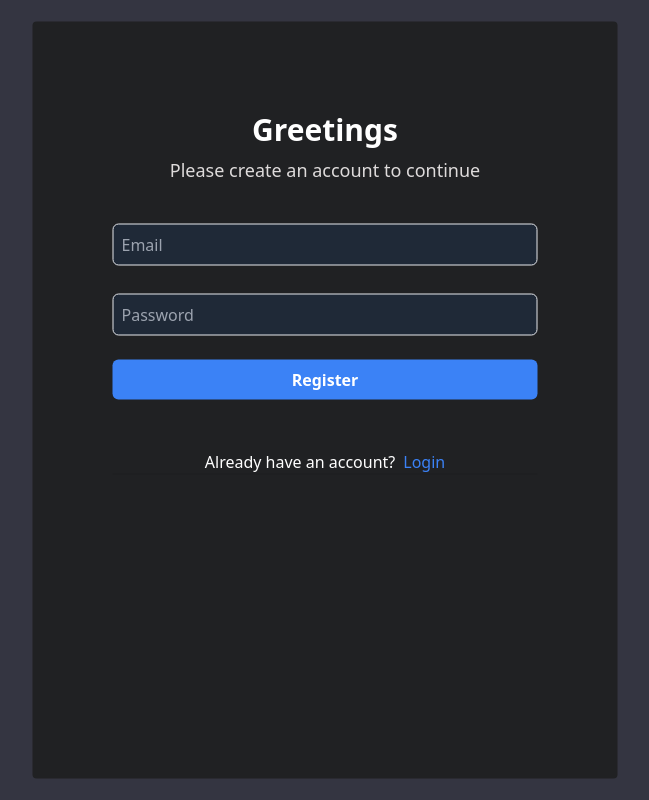
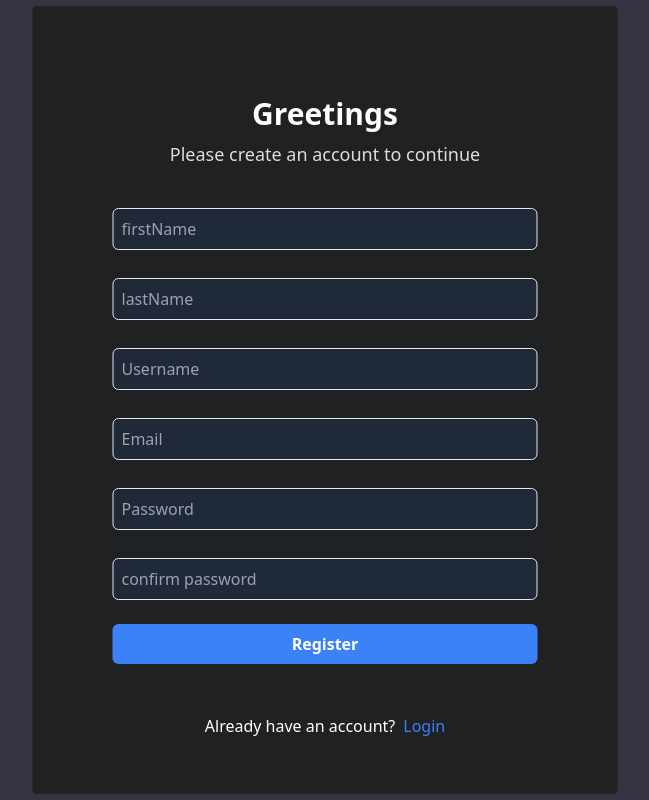
Before and after one commit to mohitnx/sentimentAnalyzer, a React (Vite) app: page /register in a window 1280 px wide. Shown: the whole page, without its empty margins (315-964 px from the left). Built offline with nearby package versions, Linux system fonts and the light colour scheme.

Commit message:
changed fileds

```diff
--- a/src/view/auth/RegisterView.tsx
+++ b/src/view/auth/RegisterView.tsx
@@ -3,6 +3,9 @@ import { Link } from "react-router-dom";
 import * as yup from "yup";
 
 const validationSchema = yup.object({
+  firstName: yup.string().required("First Name is required"),
+  lastName: yup.string().required("Last Name is required"),
+  username: yup.string().required("Username is required"),
   email: yup
     .string()
     .email("Invalid email format")
@@ -11,13 +14,21 @@ const validationSchema = yup.object({
     .string()
     .min(5, "Password must be at least 5 characters")
     .required("Password is required"),
+  confirmPassword: yup
+    .string()
+    .oneOf([yup.ref("password")], "Passwords must match")
+    .required("Please confirm your password"),
 });
 
 const RegisterView = () => {
   const formik = useFormik({
     initialValues: {
+      firstName: "",
+      lastName: "",
+      username: "",
       email: "",
       password: "",
+      confirmPassword: "",
     },
     validationSchema: validationSchema,
     onSubmit: (values, helpers) => {
@@ -36,7 +47,7 @@ const RegisterView = () => {
     <form onSubmit={formik.handleSubmit}>
       <div className="bg-lightBlack w-full h-[100vh]">
         <div className="absolute translate-x-[-50%] translate-y-[-50%]  top-[50%] left-[50%] ">
-          <div className="bg-black w-[585px] h-[757px] rounded-[4px] pt-[85px] pb-[55px] px-[80px] flex flex-col justify-between ">
+          <div className="bg-black w-[585px] h-[full] rounded-[4px] pt-[85px] pb-[55px] px-[80px] flex flex-col justify-between ">
             <div className="flex flex-col border-b-[1px] border-b-[rgba(0,0,0,0.10)]">
               <p className="font-[700] text-[30px] text-white select-none text-center">
                 Greetings
@@ -44,6 +55,45 @@ const RegisterView = () => {
               <p className="font-[400] text-[18px] text-[#dedbdb] pt-[5px] pb-[36px] select-none text-center">
                 Please create an account to continue
               </p>
+              <div className="w-[100%] pb-[24px]">
+                <input
+                  title=""
+                  placeholder="firstName"
+                  className="mt-1 p-2 w-full border rounded-md bg-gray-800 text-gray-200 focus:outline-none focus:ring-2 focus:ring-blue-500"
+                  {...formik.getFieldProps("firstName")}
+                />
+                {formik.touched.firstName && formik.errors.firstName ? (
+                  <div className="text-red-500 text-[14px] px-2">
+                    {formik.errors.firstName}
+                  </div>
+                ) : null}
+              </div>
+              <div className="w-[100%] pb-[24px]">
+                <input
+                  title=""
+                  placeholder="lastName"
+                  className="mt-1 p-2 w-full border rounded-md bg-gray-800 text-gray-200 focus:outline-none focus:ring-2 focus:ring-blue-500"
+                  {...formik.getFieldProps("lastName")}
+                />
+                {formik.touched.lastName && formik.errors.lastName ? (
+                  <div className="text-red-500 text-[14px] px-2">
+                    {formik.errors.lastName}
+                  </div>
+                ) : null}
+              </div>
+              <div className="w-[100%] pb-[24px]">
+                <input
+                  title=""
+                  placeholder="Username"
+                  className="mt-1 p-2 w-full border rounded-md bg-gray-800 text-gray-200 focus:outline-none focus:ring-2 focus:ring-blue-500"
+                  {...formik.getFieldProps("username")}
+                />
+                {formik.touched.username && formik.errors.username ? (
+                  <div className="text-red-500 text-[14px] px-2">
+                    {formik.errors.username}
+                  </div>
+                ) : null}
+              </div>
               <div className="w-[100%] pb-[24px]">
                 <input
                   title=""
@@ -68,6 +118,21 @@ const RegisterView = () => {
                 {formik.touched.password && formik.errors.password ? (
                   <div className="text-red-500 text-[14px] px-2">
                     {formik.errors.password}
+                  </div>
+                ) : null}
+              </div>
+              <div className="w-[100%] pb-[24px]">
+                <input
+                  type="password"
+                  title=""
+                  placeholder="confirm password"
+                  className="mt-1 p-2 w-full border rounded-md bg-gray-800 text-gray-200 focus:outline-none focus:ring-2 focus:ring-blue-500"
+                  {...formik.getFieldProps("confirmPassword")}
+                />
+                {formik.touched.confirmPassword &&
+                formik.errors.confirmPassword ? (
+                  <div className="text-red-500 text-[14px] px-2">
+                    {formik.errors.confirmPassword}
                   </div>
                 ) : null}
               </div>
```
